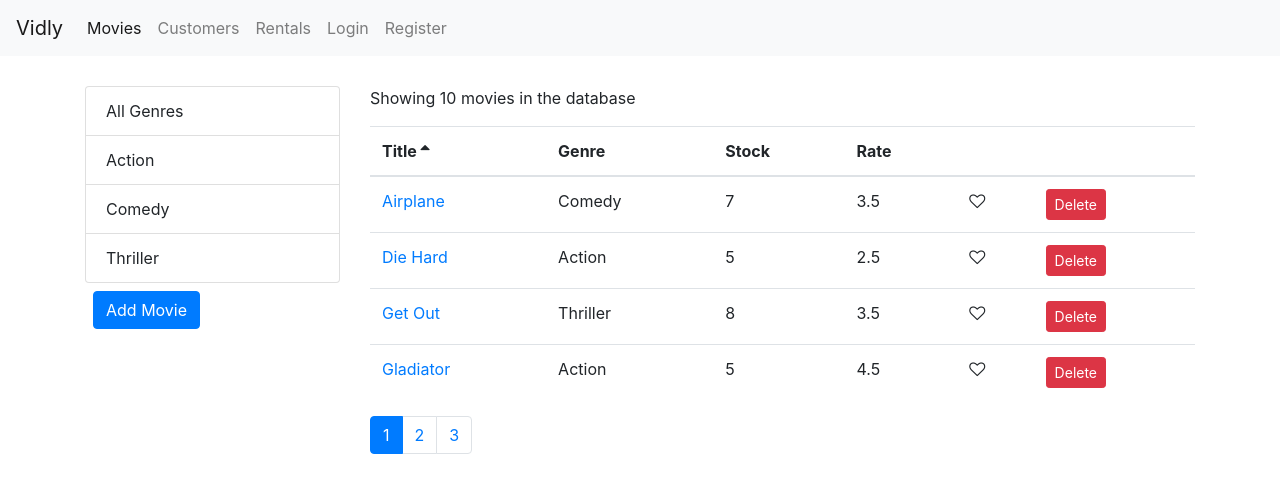
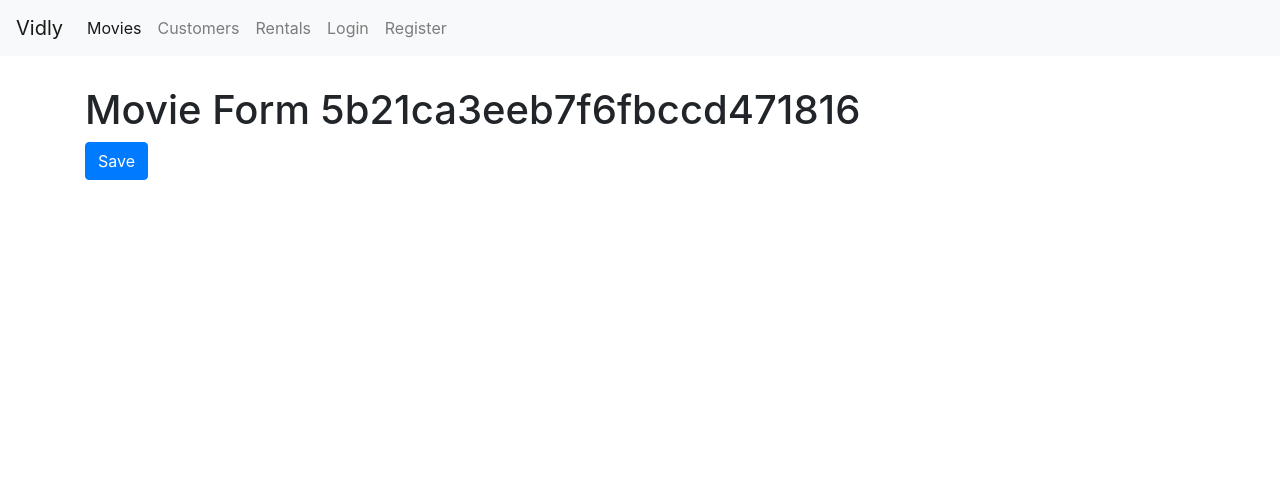
Before and after one commit to gillenha/movie-list, a React (Create React App) app: page /movies/5b21ca3eeb7f6fbccd471816 in a window 1280 px wide. Shown: the top 492 px of the page. Built offline with nearby package versions, Linux system fonts and the light colour scheme.

Commit message:
reverted back to where issue is

```diff
--- a/src/App.js
+++ b/src/App.js
@@ -20,12 +20,17 @@ class App extends Component {
           <Switch>
             <Route path="/login" component={LoginForm} />
             <Route path="/register" component={Register} />
-            <Route path="/movies/movieForm" component={MovieForm} />
+            <Route path="/movies/:id" component={MovieForm} />
             <Route path="/movies" component={Movies} />
             <Route path="/customers" component={Customers} />
             <Route path="/rentals" component={Rentals} />
             <Route path="/not-found" component={NotFound} />
-            <Redirect from="/movies" exact to="/new" component={AddMovie} />
+            <Redirect
+              from="/movies"
+              exact
+              to="movies/new"
+              component={AddMovie}
+            />
             <Redirect from="/" exact to="/movies" />
             <Redirect to="/not-found" />
           </Switch>
--- a/src/components/movieForm.jsx
+++ b/src/components/movieForm.jsx
@@ -3,7 +3,7 @@ import React from "react";
 const MovieForm = ({ match, history }) => {
   return (
     <div>
-      <h1>Movie Form</h1>
+      <h1>Movie Form {match.params.id}</h1>
       <button
         className="btn btn-primary"
         onClick={() => history.push("/movies")}
```
